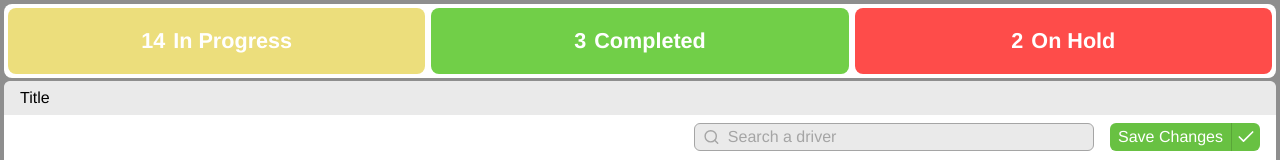
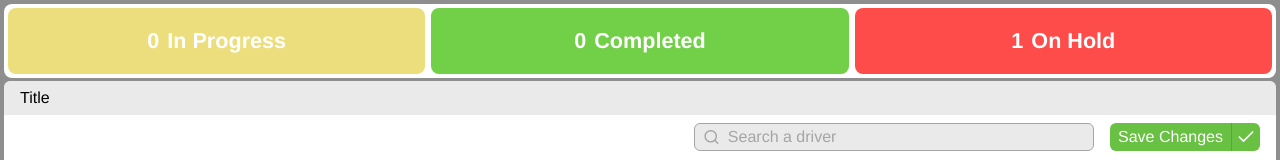
Before and after one commit to Haki-Celmeta/Inventory-Management, a React (Vite) app: page / in a window 1280 px wide. Shown: the top 160 px of the page. Built offline with nearby package versions, Linux system fonts and the light colour scheme.

Commit message:
job site context created

```diff
--- a/src/Router.jsx
+++ b/src/Router.jsx
@@ -1,5 +1,7 @@
 import {createBrowserRouter, RouterProvider} from 'react-router-dom'
 import JobSitesList from './pages/JobSitesList.jsx'
+import {createContext} from "react";
+import JobSiteProvider from "./components/context/JobSiteContext.jsx";
 
 const Router = () => {
     const router = createBrowserRouter([
@@ -15,7 +17,11 @@ const Router = () => {
         // }
     ])
 
-    return <RouterProvider router={router}/>
+    return (
+        <JobSiteProvider>
+            <RouterProvider router={router}/>
+        </JobSiteProvider>
+    )
 }
 
 export default Router
--- /dev/null
+++ b/src/components/context/JobSiteContext.jsx
@@ -0,0 +1,232 @@
+import {createContext, useContext, useState} from "react";
+
+const JobSiteContext =  createContext({
+    data: [],
+    addJobSite: () => {},
+    getJobSite: () => {},
+    addInventory: () => {},
+    removeInventory: () => {},
+    updateInventory: () => {},
+    updateJobSite: () => {},
+    removeJobSite: () => {},
+    getStatusOnHold: () => {},
+    getStatusInProgress: () => {},
+    getStatusCompleted: () => {},
+    nextId: 1
+});
+
+const JobSiteProvider = ({children}) => {
+    const [data, setData] = useState([
+        {
+            id: 1,
+            address: '123 E 34th, New York',
+            status: 'on hold',
+            categoryIncluded: {
+                shed: [{
+                    id: 1,
+                    item: "Item 1",
+                    quantity: 4,
+                    description: "sjjfioiej jfoiesj ifjefje f",
+                    notes: "ajsdoijfsjfjjfje"
+                }],
+                scaffold: [],
+                shoring: []
+            }
+        }
+    ]);
+    const [nextJobSiteId, setNextJobSiteId] = useState(2);
+    const [nextInventoryId, setNextInventoryId] = useState(2);
+
+    // Add job site to data
+    const addJobSite = (jobSiteData) => {
+        // new job site object to be added
+        const newJobSite = {
+            id: nextJobSiteId,
+            address: jobSiteData.address || '',
+            status: jobSiteData.status || 'on hold',
+            categoryIncluded: {
+                shed: [],
+                scaffold: [],
+                shoring: []
+            },
+            ...jobSiteData
+        };
+
+        // Update the jobsites data
+        setData(prevData => [...prevData, newJobSite]);
+        // Increase the jobsite id
+        setNextJobSiteId(prev => prev + 1);
+    };
+
+    // Get the job site data by a given id
+    const getJobSite = (id) => {
+        if(typeof id !== 'number') return null;
+        if(id < 0) return null;
+
+        return data.filter(d => d.id === id)
+    }
+
+    // It adds an inventory in a given inventory category
+    const addInventory = (jobSiteId, category, inventoryData) => {
+        // Get jobsite
+        const jobsite = getJobSite(jobSiteId);
+        if(!jobsite) return false;
+
+        // New inventory object
+        const newInventoryItem = {
+            id: nextInventoryId,
+            item: inventoryData.item || '',
+            quantity: inventoryData.quantity || 0,
+            description: inventoryData.description || '',
+            notes: inventoryData.notes || '',
+            ...inventoryData
+        };
+
+        // It adds inventory to data object
+        setData(prevData =>
+            prevData.map(site =>
+                site.id === jobSiteId
+                    ? {
+                        ...site,
+                        categoryIncluded: {
+                            ...site.categoryIncluded,
+                            [category]: [
+                                ...site.categoryIncluded[category],
+                                newInventoryItem
+                            ]
+                        }
+                    }
+                    : site
+            )
+        );
+
+        // Increase the inventory id since the previous one is used
+        setNextInventoryId(prev => prev + 1);
+        return true;
+    }
+
+    // It removes inventory for a given category
+    const removeInventory = (jobSiteId, category, inventoryId) => {
+        // Get the jobsite by id
+        const jobsite = getJobSite(jobSiteId);
+        if (!jobsite) return false;
+
+        // Remove the inventory
+        setData(prevData =>
+            prevData.map(site =>
+                site.id === jobSiteId
+                    ? {
+                        ...site,
+                        categoryIncluded: {
+                            ...site.categoryIncluded,
+                            [category]: site.categoryIncluded[category].filter(
+                                item => item.id !== inventoryId
+                            )
+                        }
+                    }
+                    : site
+            )
+        );
+
+        return true;
+    };
+
+    // It updates the inventory for a given category
+    const updateInventory = (jobSiteId, category, inventoryId, updatedData) => {
+        // Get jobsite data
+        const jobsite = getJobSite(jobSiteId);
+        if (!jobsite) return false;
+
+        // Check if inventory exists
+        const inventoryExists = jobsite.categoryIncluded[category].some(
+            item => item.id === inventoryId
+        );
+
+        // If it does not exist then return false
+        if (!inventoryExists) return false;
+
+        // Update setData
+        setData(prevData =>
+            prevData.map(site =>
+                site.id === jobSiteId
+                    ? {
+                        ...site,
+                        categoryIncluded: {
+                            ...site.categoryIncluded,
+                            [category]: site.categoryIncluded[category].map(item =>
+                                item.id === inventoryId
+                                    ? { ...item, ...updatedData }
+                                    : item
+                            )
+                        }
+                    }
+                    : site
+            )
+        );
+
+        return true;
+    };
+
+    // Update job site details like address, status, etc.
+    const updateJobSite = (jobSiteId, updatedData) => {
+        setData(prevData =>
+            prevData.map(site =>
+                site.id === jobSiteId
+                    ? { ...site, ...updatedData, id: jobSiteId }
+                    : site
+            )
+        );
+    };
+
+    // Remove jobsite entirely
+    const removeJobSite = (jobSiteId) => {
+        setData(prevData => prevData.filter(site => site.id !== jobSiteId));
+    };
+
+    // Get only with jobsite with status 'on hold'
+    const getStatusOnHold = () => {
+        return data.filter(item => item.status.toLowerCase() === 'on hold') || null
+    }
+
+    // Gets only the jobsites with status 'in progress'
+    const getStatusInProgress = () => {
+        return data.filter(item => item.status.toLowerCase() === 'in progress') || null
+    }
+
+    // Gets only the jobsites with status 'completed'
+    const getStatusCompleted = () => {
+        return data.filter(item => item.status.toLowerCase() === 'completed') || null
+    }
+
+    const value = {
+        data,
+        addJobSite,
+        getJobSite,
+        addInventory,
+        removeInventory,
+        updateInventory,
+        updateJobSite,
+        removeJobSite,
+        getStatusOnHold,
+        getStatusInProgress,
+        getStatusCompleted,
+        nextJobSiteId,
+        nextInventoryId
+    }
+
+    return (
+        <JobSiteContext.Provider value={value}>
+            {children}
+        </JobSiteContext.Provider>
+    )
+}
+
+export const useJobSite = () => {
+    const context = useContext(JobSiteContext);
+    if (!context) {
+        throw new Error('useJobSite must be used inside JobSiteProvider');
+    }
+    return context;
+};
+
+export default JobSiteProvider;
--- a/src/components/overall/Overall.jsx
+++ b/src/components/overall/Overall.jsx
@@ -1,24 +1,31 @@
 import "./overall.css"
 import {capitalizeEachWord} from "../utils.js";
-import {useRef} from "react";
+import {useContext, useRef} from "react";
+import JobSiteContext, {useJobSite} from "../context/JobSiteContext.jsx";
 
 const OverallCard = ({number, extension, color}) => {
     const varColor = useRef(`var(--light-${color})`)
 
     return (
         <div className={'overall-card'} style={{backgroundColor: varColor.current}}>
-            <div>{number}</div>
+            <div>{number || 0}</div>
             <div>{capitalizeEachWord(extension)}</div>
         </div>
     )
 }
 
 const Overall = () => {
+    const {getStatusCompleted, getStatusInProgress, getStatusOnHold} = useJobSite()
+
+    const completedLength = getStatusCompleted().length
+    const inProgressLength = getStatusInProgress().length
+    const onHoldLength = getStatusOnHold().length
+
     return (
         <div className={'overall'}>
-            <OverallCard number={14} extension={'in progress'} color={"yellow"}/>
-            <OverallCard number={3} extension={'completed'} color={"green"}/>
-            <OverallCard number={2} extension={'on hold'} color={"red"}/>
+            <OverallCard number={inProgressLength} extension={'in progress'} color={"yellow"}/>
+            <OverallCard number={completedLength} extension={'completed'} color={"green"}/>
+            <OverallCard number={onHoldLength} extension={'on hold'} color={"red"}/>
         </div>
     )
 }
```
